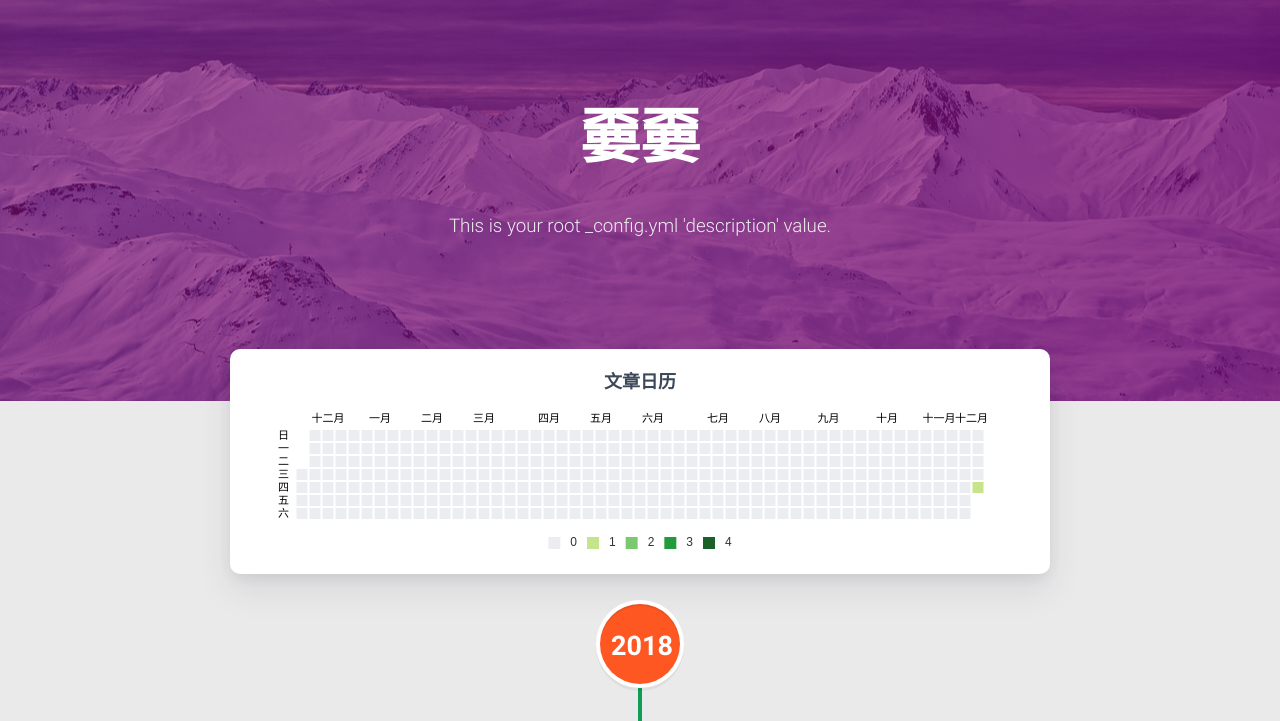
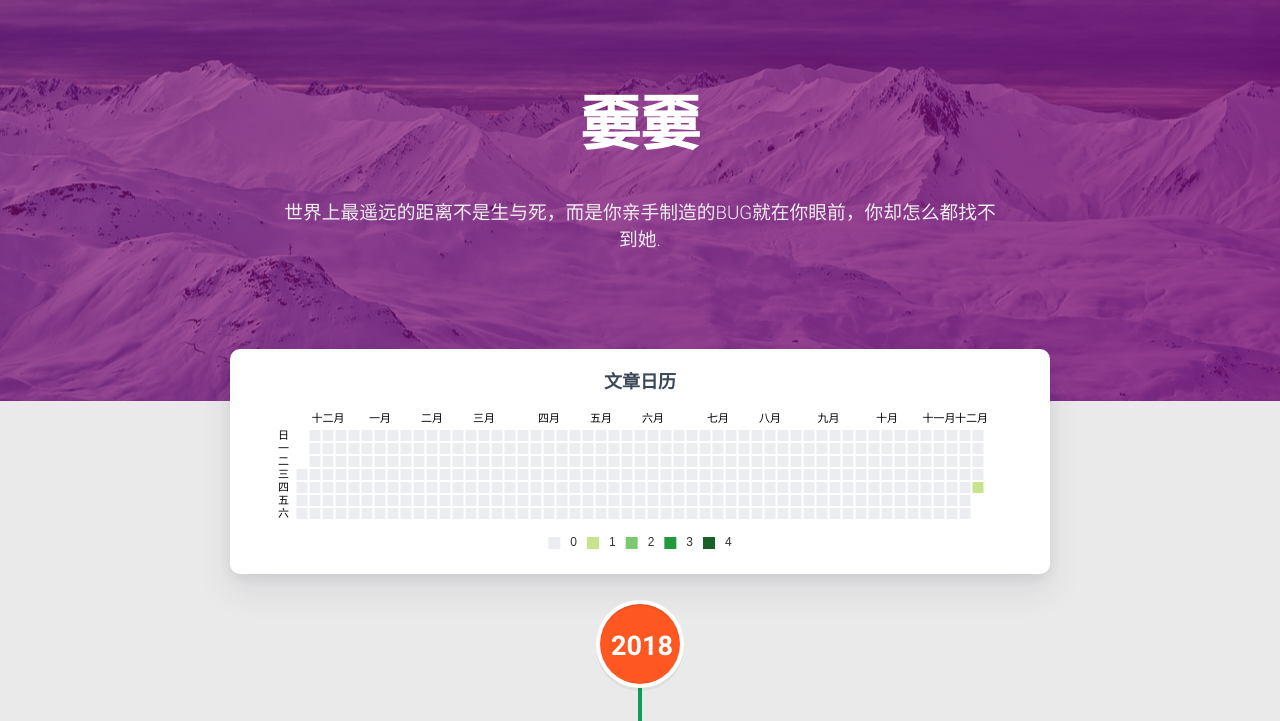
Before and after one commit to jackywei1228/jackywei1228.github.io, a plain HTML site: page archives/2018/12/index.html in a window 1280 px wide. Shown: the part 79-800 px from the top of the page. Drawn offline with Linux system fonts and the light colour scheme; no server answers.

Commit message:
Site updated: 2018-12-06 11:13:02

```diff
--- a/archives/2018/12/index.html
+++ b/archives/2018/12/index.html
@@ -109,7 +109,7 @@
         <div class="logo-name">彪彪</div>
         <div class="logo-desc">
 
-            Never really desperate, only the lost of the soul.
+            世界上最遥远的距离不是生与死，而是你亲手制造的BUG就在你眼前，你却怎么都找不到她.
 
         </div>
     </div>
@@ -256,7 +256,7 @@
 
                     <div class="description center-align">
 
-                        This is your root _config.yml 'description' value.
+                        世界上最遥远的距离不是生与死，而是你亲手制造的BUG就在你眼前，你却怎么都找不到她.
 
                     </div>
                 </div>
```
Also changed, not shown: 2018/12/06/hello-world/index.html (+1 -1 lines), archives/2018/index.html (+2 -2 lines), archives/index.html (+2 -2 lines), index.html (+2 -2 lines).
